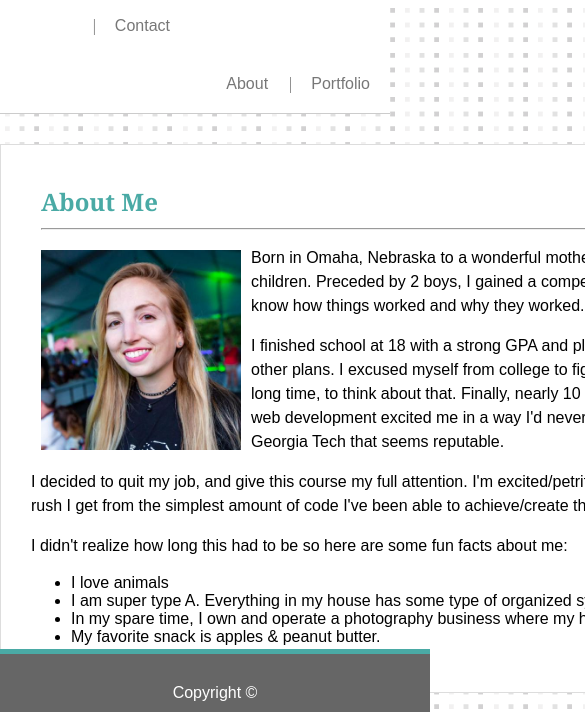
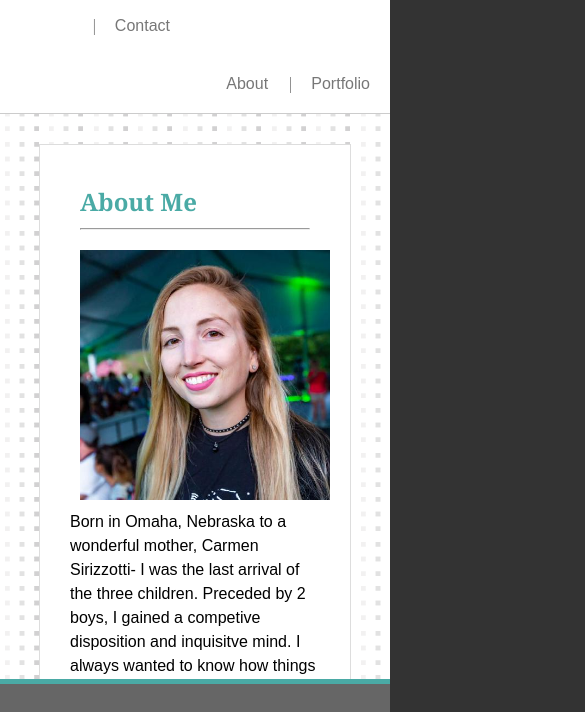
Before and after one commit to anmariesmith/Responsive-Portfolio, a plain HTML site: page index.html in a window 390 px wide. Shown: the part 130-842 px from the top of the page, 585 px wide, since content can reach past the window. Drawn offline with Linux system fonts and the light colour scheme.

Commit message:
added  mobile responsiveness to about me page for 768 px screens

```diff
--- /dev/null
+++ b/assets/css/reset.css
@@ -0,0 +1,142 @@
+/* http://meyerweb.com/eric/tools/css/reset/
+   v2.0 | 20110126
+   License: none (public domain)
+*/
+
+html,
+body,
+div,
+span,
+applet,
+object,
+iframe,
+h1,
+h2,
+h3,
+h4,
+h5,
+h6,
+p,
+blockquote,
+pre,
+a,
+abbr,
+acronym,
+address,
+big,
+cite,
+code,
+del,
+dfn,
+em,
+img,
+ins,
+kbd,
+q,
+s,
+samp,
+small,
+strike,
+strong,
+sub,
+sup,
+tt,
+var,
+b,
+u,
+i,
+center,
+dl,
+dt,
+dd,
+ol,
+ul,
+li,
+fieldset,
+form,
+label,
+legend,
+table,
+caption,
+tbody,
+tfoot,
+thead,
+tr,
+th,
+td,
+article,
+aside,
+canvas,
+details,
+embed,
+figure,
+figcaption,
+footer,
+header,
+hgroup,
+menu,
+nav,
+output,
+ruby,
+section,
+summary,
+time,
+mark,
+audio,
+video {
+
+  /* Positioning */
+  margin: 0;
+  vertical-align: baseline;
+
+  /* Box-model */
+  padding: 0;
+
+  /* Typography */
+  font-size: 100%;
+  font: inherit;
+
+  /* Visual */
+  border: 0;
+
+}
+
+/* HTML5 display-role reset for older browsers */
+article,
+aside,
+details,
+figcaption,
+figure,
+footer,
+header,
+hgroup,
+menu,
+nav,
+section { display: block; }
+
+body { line-height: 1; }
+
+ol,
+ul { list-style: none; }
+
+blockquote,
+q { quotes: none; }
+
+blockquote:before,
+blockquote:after,
+q:before,
+q:after {
+
+  /* Misc */
+  content: '';
+  content: none;
+
+}
+
+table {
+
+  /* Visual */
+  border-collapse: collapse;
+  border-spacing: 0;
+
+}
--- a/assets/css/style.css
+++ b/assets/css/style.css
@@ -1,6 +1,10 @@
 /**
     Basic Portfolio Layout for the Header / Body of each page
 **/
+* {
+    box-sizing: border-box;
+}
+
 body {
     margin: 0;
     padding: 0;
@@ -65,13 +69,14 @@ div {
 
 main {
     font-family: 'Arial', 'Helvetica Neue', Helvetica, sans-serif;
-    width: 960px;
+    width: 80%;
     background: white;
-    margin: auto;
+    margin: 40px auto;
     border: 1px solid #dddddd;
     overflow: auto;
     padding: 30px;
 }
+
 
 h2 {
     font-family: 'Georgia', Times, "Times New Roman", serif;
@@ -95,6 +100,7 @@ hr {
 p {
     float: inherit;
     line-height: 1.5;
+    width: 100%;
 }
 
 /**
@@ -182,3 +188,28 @@ p {
     bottom: 0;
     height: 30px;
   }
+
+  /*
+  These rules take effect when the browser's width
+  is either 768px or less.
+*/
+@media screen and (max-width: 768px) {
+    /* The body's bg color will be #333 */
+    body {
+      background-color: #333;
+    }
+
+    /* The wrapper's width will be 600px */
+
+    .main {
+      width: 100%;
+    }
+
+    #headshot {
+        width: 100%;
+    }
+
+    #para {
+        width: 100%;
+    }
+}
--- /dev/null
+++ b/assets/css/stylemr.css
@@ -0,0 +1,5 @@
+@media screen and (max-width: 768px) {
+    /* The body's bg color will be #333 */
+    body {
+      background-color: #333;
+    }
--- a/index.html
+++ b/index.html
@@ -7,6 +7,7 @@
     <meta http-equiv="X-UA-Compatible" content="ie=edge">
     <title>Anmarie's Portfolio</title>
     <link rel="stylesheet" href="assets/css/style.css">
+    <link rel="stylesheet" type="text/css" href="assets/css/stylemr.css">
     <link rel="shortcut icon" type="image/png" href="assets/favicon-cat.png"/>
 </head>
 
@@ -25,6 +26,7 @@
         <h2>About Me</h2>
         <hr>
         <img id="headshot" src="assets/images/headshot.jpeg" alt="My Face" width="200" />
+        <section id="para">
         <p>Born in Omaha, Nebraska to a wonderful mother, Carmen Sirizzotti- I was the last arrival of the three
             children. Preceded by 2 boys, I gained a competive disposition and inquisitve mind. I always wanted to know
             how things worked and why they worked. At the tender age of 16, I moved to Georgia</p>
@@ -45,6 +47,7 @@
                 <li>My favorite snack is apples & peanut butter.</li>
             </ul>
         </p>
+        </section>
     </main>
     <footer class="footer">
         Copyright ©
```
Also changed, not shown: 5 other files.
